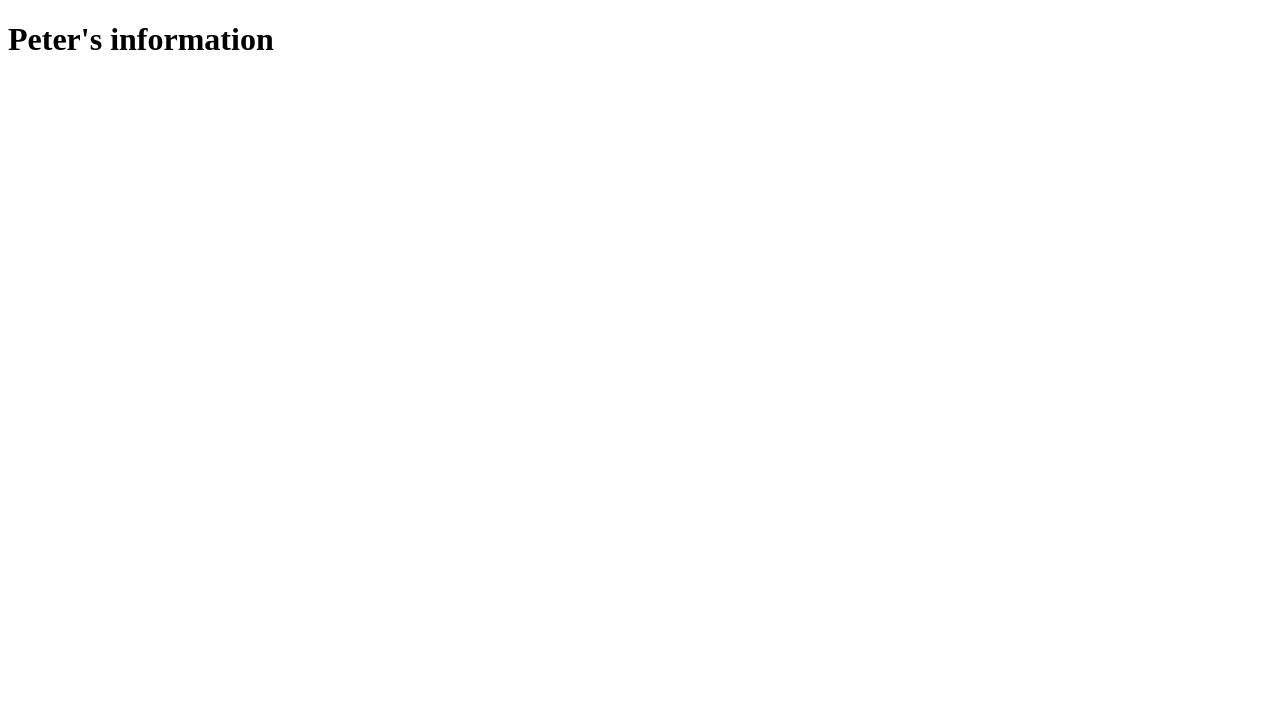
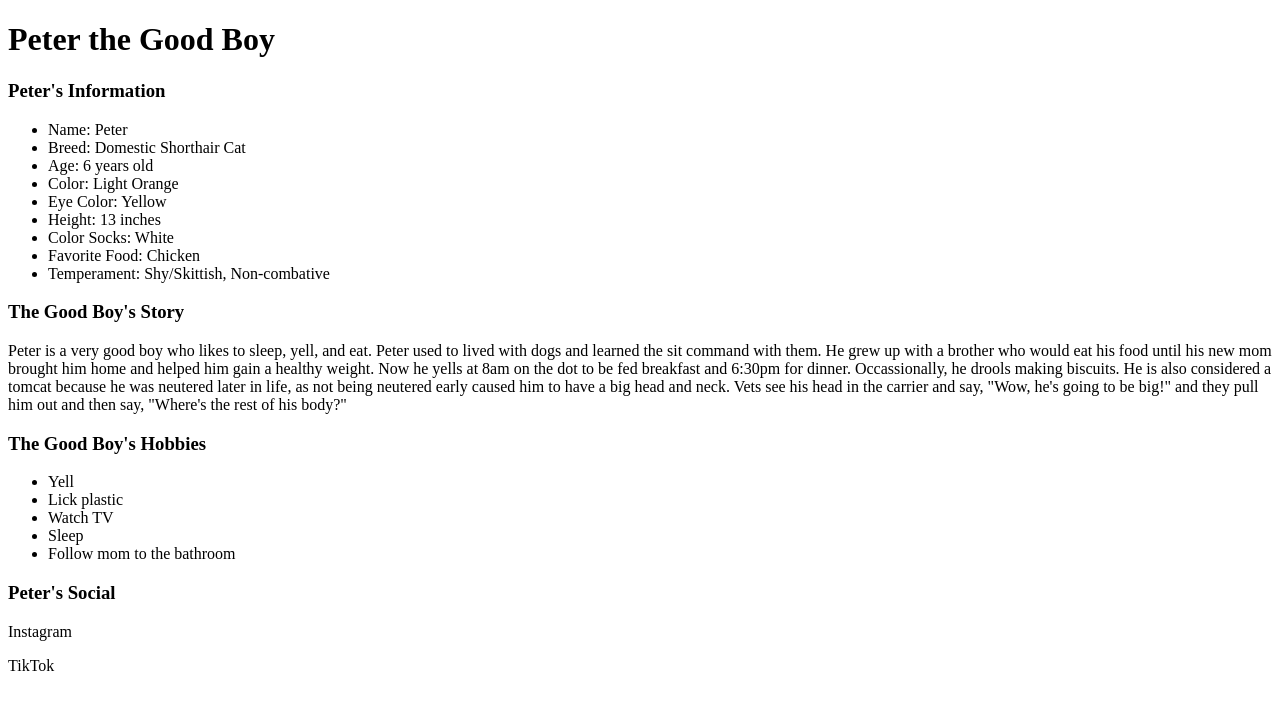
Before and after one commit to LaunchCodeAllhubs/js-assignment-4-html-me-something-plisa1, a website: page index.html in a window 1280 px wide. Drawn offline with Linux system fonts and the light colour scheme.

Commit message:
content added

```diff
--- a/index.html
+++ b/index.html
@@ -1,30 +1,68 @@
 <!DOCTYPE html>
 <html>
   <head>
-      <link rel="stylesheet" href="index.css">
+    <link rel="stylesheet" href="index.css" />
   </head>
   <body>
     <!-- Write your HTML in this file! -->
     <header>
-         <h1>Peter's information</h1>
+      <h1>Peter the Good Boy</h1>
+      <!--
+            three sections: left, center, right
+            section left: Peter's info, breed, age, color, eyes, height, color socks, fav food,
+            section middle: photos, gifs, explanation of what he's doing/sleeping
+               hobbies paragraph
+            article right: instagram, tiktok handle
+
+         -->
     </header>
 
     <main>
+      <section>
+         <h3>Peter's Information</h3>
+        <ul>
+         <li>Name: Peter</li>
+         <li>Breed: Domestic Shorthair Cat</li>
+         <li>Age: 6 years old</li>
+         <li>Color: Light Orange</li>
+         <li>Eye Color: Yellow</li>
+         <li>Height: 13 inches</li>
+         <li>Color Socks: White</li>
+         <li>Favorite Food: Chicken</li>
+         <li>Temperament: Shy/Skittish, Non-combative</li>
+        </ul>
+      </section>
 
-      <p>
+      <div>
+         <h3>The Good Boy's Story</h3>
+         <p>Peter is a very good boy who likes to sleep, yell, and eat.
+            Peter used to lived with dogs and learned the sit command with them.
+            He grew up with a brother who would eat his food until his new mom
+            brought him home and helped him gain a healthy weight.
+            Now he yells at 8am on the dot to be fed breakfast and 6:30pm for dinner.
+            Occassionally, he drools making biscuits.
+            He is also considered a tomcat because he was neutered later in life,
+            as not being neutered early caused him to have a big head and neck. Vets see his head in the carrier and say,
+            "Wow, he's going to be big!" and they pull him out and then say, "Where's the rest of his body?"
+         </p>
+         <h3>The Good Boy's Hobbies</h3>
+         <ul>
+            <li>Yell</li>
+            <li>Lick plastic</li>
+            <li>Watch TV</li>
+            <li>Sleep</li>
+            <li>Follow mom to the bathroom</li>
+         </ul>
+      </div>
 
-      </p>
-
-      <article></article>
-
+      <article>
+         <h3>Peter's Social</h3>
+         <p>Instagram</p>
+         <p>TikTok</p>
+      </article>
     </main>
 
-
-      <footer>
-
-      </footer>
-
-
+    <footer></footer>
   </body>
   <!--
       checkbox:
```
Lines whose indentation alone changed are shown as unchanged.
